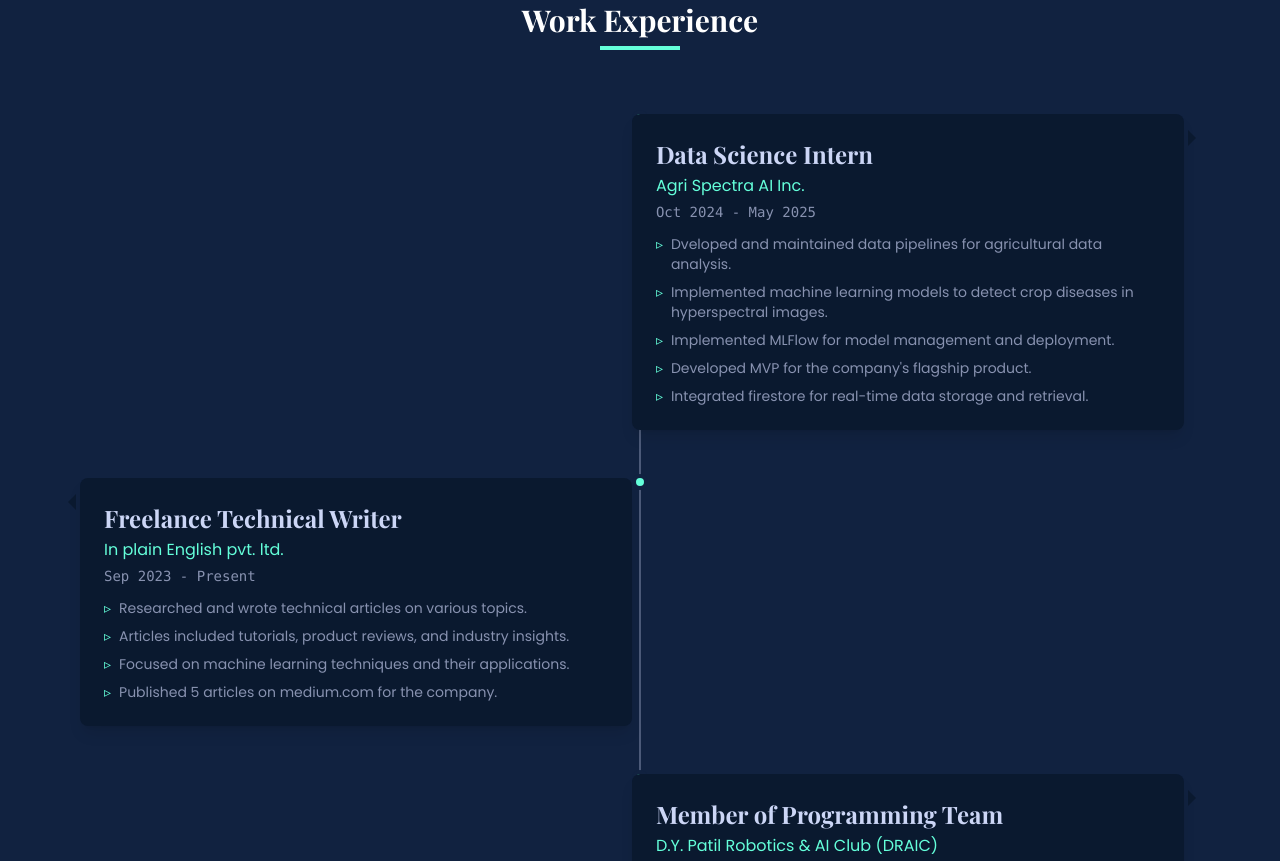
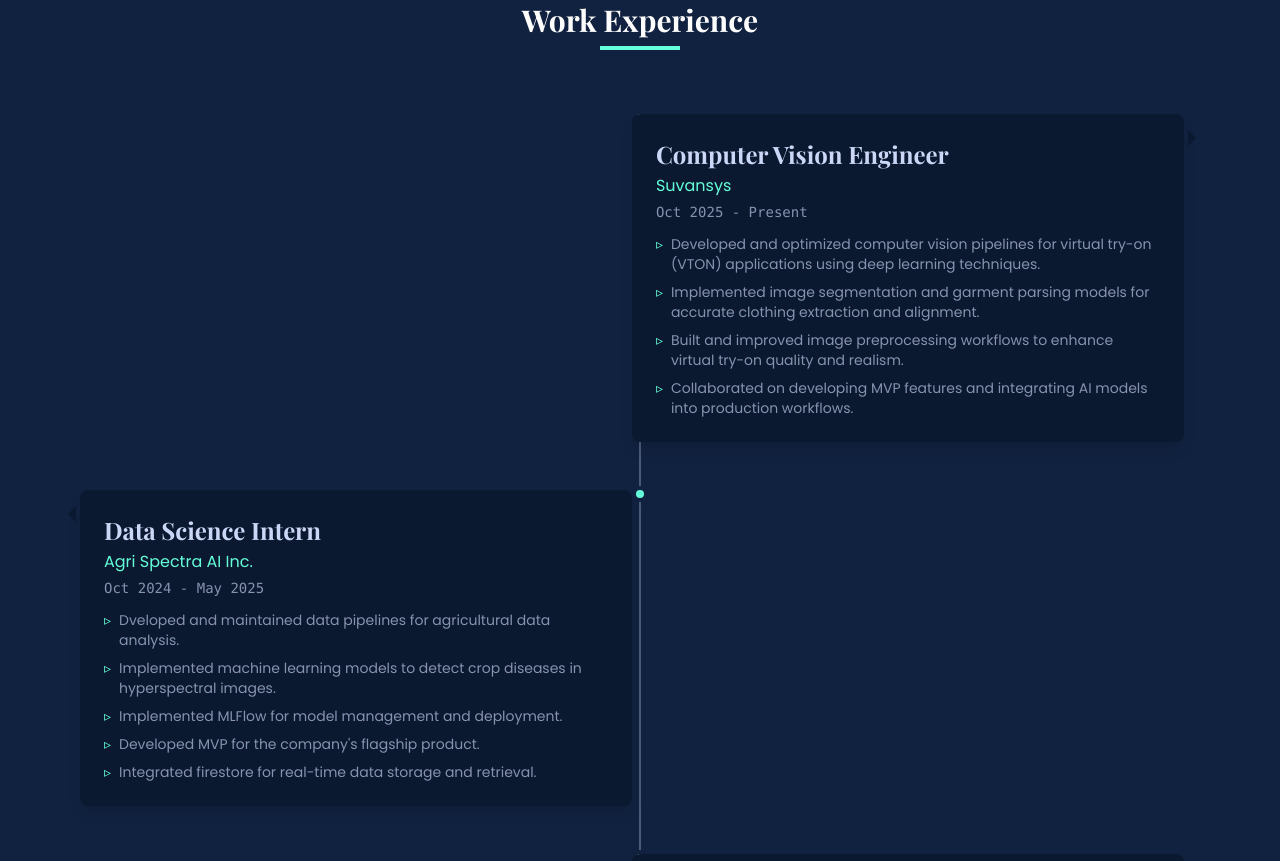
Before and after one commit to harsh1504660/portfolio-website, a React (Vite) app: page / in a window 1280 px wide. Shown: the part 5300-6161 px from the top of the page. Built offline with nearby package versions, Linux system fonts and the light colour scheme.

Commit message:
Added new experience

```diff
--- a/src/components/ExperienceSection.tsx
+++ b/src/components/ExperienceSection.tsx
@@ -10,8 +10,21 @@ interface ExperienceItem {
 }
 
 const experienceData: ExperienceItem[] = [
+   {
+    id: 1,
+    title: 'Computer Vision Engineer',
+    company: 'Suvansys',
+    companyLink: '#',
+    date: 'Oct 2025 - Present',
+    responsibilities: [
+'Developed and optimized computer vision pipelines for virtual try-on (VTON) applications using deep learning techniques.',
+'Implemented image segmentation and garment parsing models for accurate clothing extraction and alignment.',
+'Built and improved image preprocessing workflows to enhance virtual try-on quality and realism.',
+'Collaborated on developing MVP features and integrating AI models into production workflows.'
+    ],
+  },
   {
-    id: 1,
+    id: 2,
     title: 'Data Science Intern',
     company: 'Agri Spectra AI Inc.',
     companyLink: '#',
@@ -25,7 +38,7 @@ const experienceData: ExperienceItem[] = [
     ],
   },
   {
-    id: 2,
+    id: 3,
     title: 'Freelance Technical Writer',
     company: 'In plain English pvt. ltd.',
     companyLink: '#',
@@ -38,7 +51,7 @@ const experienceData: ExperienceItem[] = [
     ],
   },
   {
-    id: 3,
+    id: 4,
     title: 'Member of Programming Team',
     company: 'D.Y. Patil Robotics & AI Club (DRAIC)',
     companyLink: '#',
```
